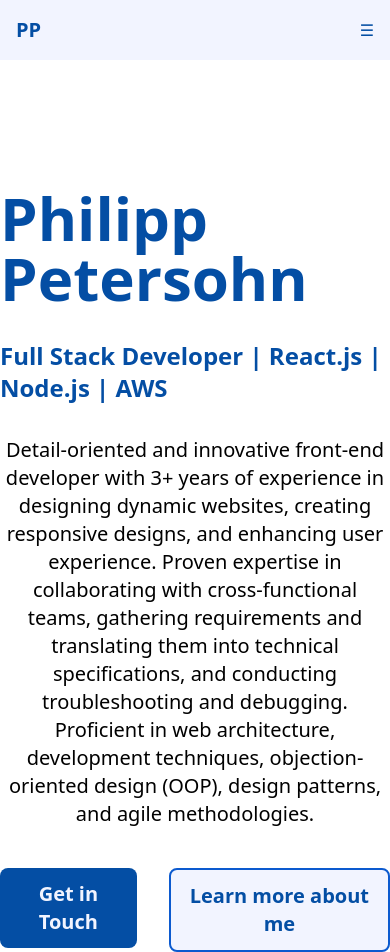
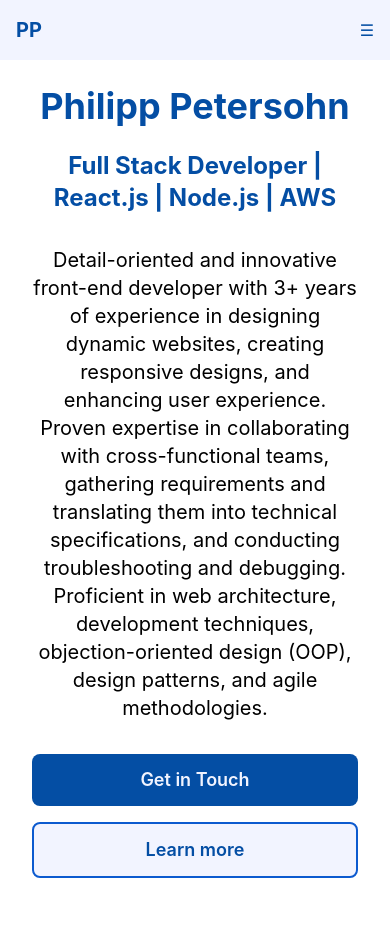
Before and after one commit to philpetersohn/phil-petersohn-website, a React (Vite) app in the folder my-website/: page /home in a window 390 px wide. After the commit the page ends 904 px from the top, so only its background shows below. Built offline with nearby package versions, Linux system fonts and the light colour scheme.

Commit message:
Fix tailwind config and make everything looks nice in responsive mode

```diff
--- a/my-website/src/pages/Home.jsx
+++ b/my-website/src/pages/Home.jsx
@@ -9,15 +9,15 @@ function Home() {
   }, []);
 
   return (
-    <section className="flex flex-col items-center opacity-0">
-      <h1 className="text-blue-600 text-6xl font-bold mb-8 mt-32">
+    <section className="flex flex-col items-center opacity-0 justify-center min-h-screen px-8 md:px-4 lg:px-0">
+      <h1 className="text-blue-600 text-4xl md:text-6xl font-bold mb-6 text-center">
         Philipp Petersohn
       </h1>
-      <h2 className="text-blue-600 text-2xl font-bold mb-8">
+      <h2 className="text-blue-600 text-2xl md:text-3xl font-bold mb-8 text-center">
         Full Stack Developer | React.js | Node.js | AWS
       </h2>
-      <div className="max-w-2xl text-center">
-        <p className="text-xl mb-10 max-w-2xl mx-auto">
+      <div className="max-w-3xl text-center">
+        <p className="text-xl md:text-2xl mb-8 md:mb-11 max-w-3xl mx-auto">
           Detail-oriented and innovative front-end developer with 3+ years of
           experience in designing dynamic websites, creating responsive designs,
           and enhancing user experience. Proven expertise in collaborating with
@@ -28,15 +28,15 @@ function Home() {
           methodologies.
         </p>
       </div>
-      <div className="flex space-x-8">
-        <Link to="/contact">
-          <button className="bg-blue-600 text-xl font-semibold text-blue-100 py-3 px-4 rounded-lg hover:bg-blue-400 hover:text-blue-100 transition-colors">
+      <div className="flex flex-col md:flex-row w-full md:w-auto space-y-4 md:space-y-0 md:space-x-12">
+        <Link to="/contact" className="w-full md:w-auto">
+          <button className="w-full md:w-auto bg-blue-600 text-lg md:text-xl font-semibold text-blue-100 py-3 px-10 rounded-lg hover:bg-blue-400 hover:text-blue-100 transition-colors">
             Get in Touch
           </button>
         </Link>
-        <Link to="/about">
-          <button className="bg-blue-100 text-xl font-semibold text-blue-600 py-3 px-4 border-2 border-blue-500 rounded-lg hover:bg-blue-400 hover:text-blue-100 transition-colors">
-            Learn more about me
+        <Link to="/about" className="w-full md:w-auto">
+          <button className="w-full md:w-auto bg-blue-100 text-lg md:text-xl font-semibold text-blue-600 py-3 px-4 border-2 border-blue-500 rounded-lg hover:bg-blue-400 hover:text-blue-100 transition-colors">
+            Learn more
           </button>
         </Link>
       </div>
--- a/my-website/tailwind.config.js
+++ b/my-website/tailwind.config.js
@@ -2,6 +2,9 @@
 export default {
   content: ["./index.html", "./src/**/*.{js,ts,jsx,tsx}"],
   theme: {
+    fontFamily: {
+      sans: ["Inter", "sans-serif"],
+    },
     colors: {
       blue: {
         100: "#F2F4FF",
```
